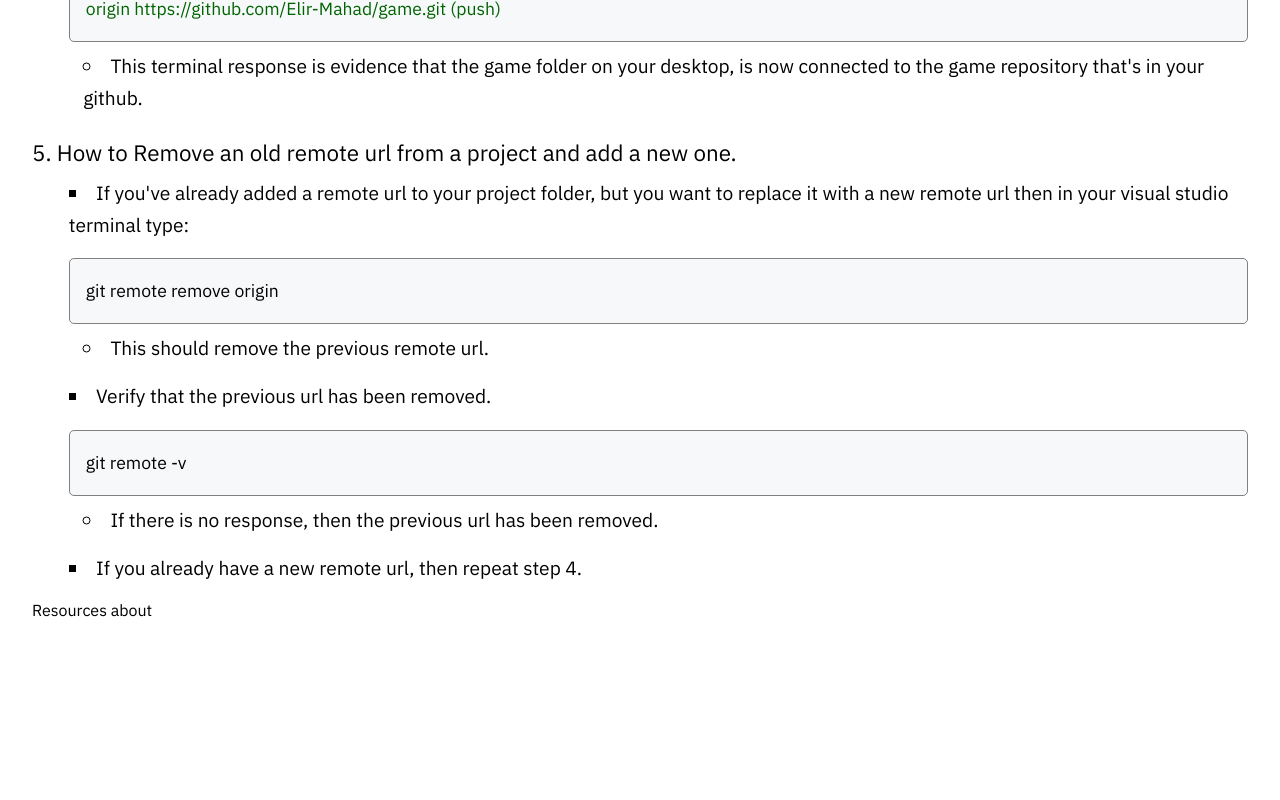
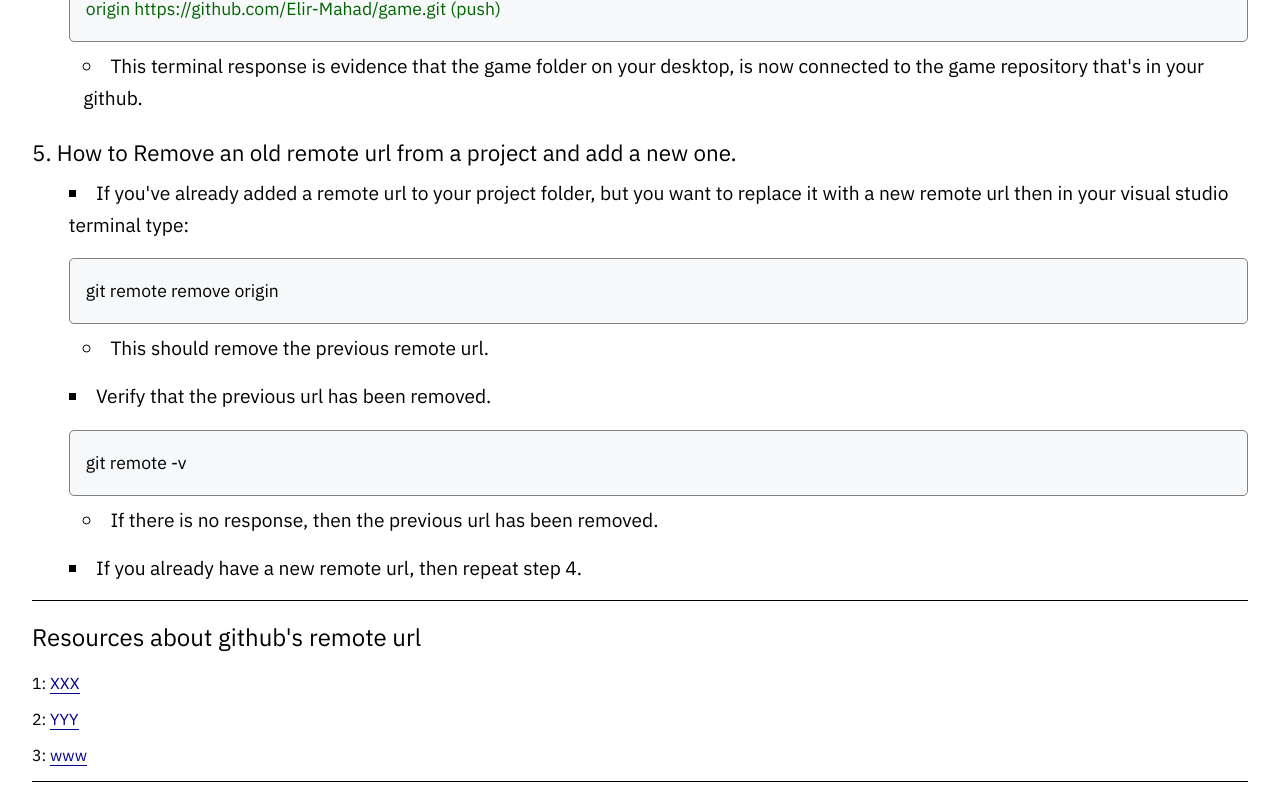
Before and after one commit to Elir-Mahad/notes, a Next.js app: page /add-remote-url-to-local-repo in a window 1280 px wide. Shown: the part 3215-4015 px from the top of the page. Before the commit the page ends 3851 px from the top, so only its background shows below. Built offline with nearby package versions, Linux system fonts and the light colour scheme.

Commit message:
Add tagged template literals to the resources component

```diff
--- a/components/Resources.js
+++ b/components/Resources.js
@@ -1,13 +1,20 @@
 import React from "react";
+import { PostResources, PsHeading, Resource, UrlLink } from "../styles/Styles";
 
 function Resources({ topic, firstLink, secondLink, thirdLink }) {
   return (
-    <div>
-      <p>Resources about {topic} </p>
-      <a>{firstLink}</a>
-      <a>{secondLink}</a>
-      <a>{thirdLink}</a>
-    </div>
+    <PostResources>
+      <PsHeading>Resources about {topic} </PsHeading>
+      <Resource>
+        1: <UrlLink>{firstLink}</UrlLink>
+      </Resource>
+      <Resource>
+        2: <UrlLink>{secondLink}</UrlLink>
+      </Resource>
+      <Resource>
+        3: <UrlLink>{thirdLink}</UrlLink>
+      </Resource>
+    </PostResources>
   );
 }
 
--- a/pages/add-remote-url-to-local-repo.js
+++ b/pages/add-remote-url-to-local-repo.js
@@ -271,7 +271,11 @@ function RemoteOriginUrl() {
 
         <Litem>If you already have a new remote url, then repeat step 4.</Litem>
         <Resources
-        //
+          //
+          topic="github's remote url"
+          firstLink="XXX"
+          secondLink="YYY"
+          thirdLink="www"
         />
       </BlogBody>
     </div>
--- a/styles/Styles.js
+++ b/styles/Styles.js
@@ -315,3 +315,19 @@ export const LiCode = styled.p`
 export const CodeRes = styled.span`
   color: darkgreen;
 `;
+
+// Resources
+
+export const PostResources = styled.div`
+  border-top: 1px solid black;
+  border-bottom: 1px solid black;
+  margin-bottom: 2rem;
+`;
+
+export const PsHeading = styled.h2`
+  font-weight: 100;
+`;
+
+export const Resource = styled.p`
+  margin-bottom: 1rem;
+`;
```
